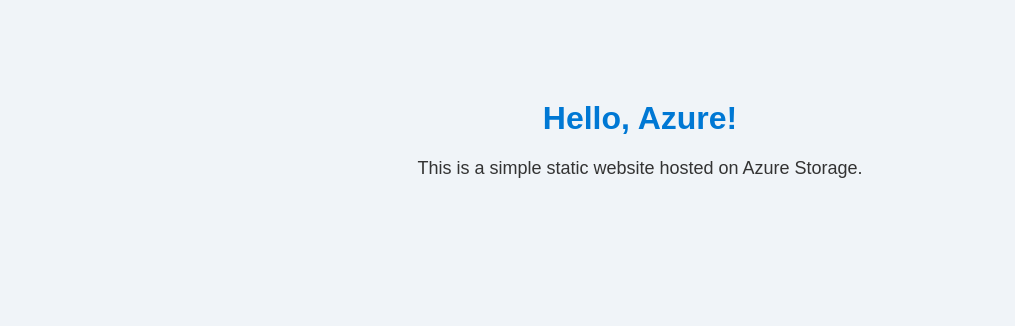
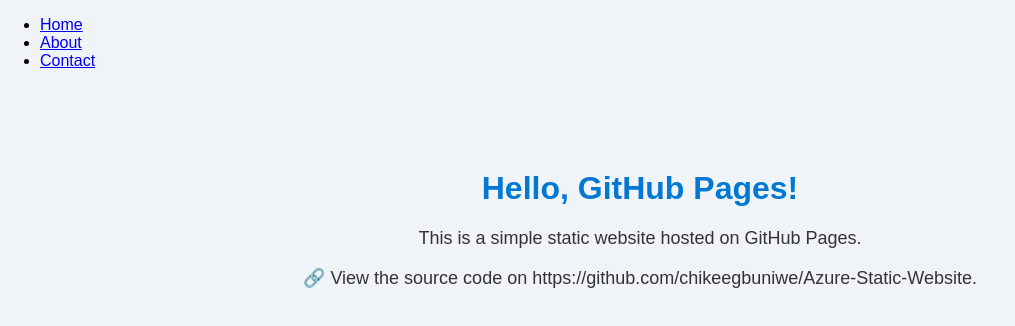
Before and after one commit to ChikeEgbuniwe/Azure-Static-Website, a plain HTML site: page index.html in a window 1280 px wide. Shown: the whole page, without its empty margins (0-1015 px from the left). Drawn offline with Linux system fonts and the light colour scheme.

Commit message:
Add files via upload

```diff
--- a/index.html
+++ b/index.html
@@ -1,15 +1,24 @@
+
 
 <!DOCTYPE html>
 <html lang="en">
 <head>
     <meta charset="UTF-8">
-    <title>Welcome to My Azure Static Website</title>
+    <title>Welcome to My GitHub Pages Website</title>
     <link rel="stylesheet" href="styles.css">
 </head>
 <body>
+    <nav>
+        <ul>
+            <li><a href="index.html">Home</a></li>
+            <li><a href="about.html">About</a></li>
+            <li><a href="contact.html">Contact</a></li>
+        </ul>
+    </nav>
     <div class="container">
-        <h1>Hello, Azure!</h1>
-        <p>This is a simple static website hosted on Azure Storage.</p>
+        <h1>Hello, GitHub Pages!</h1>
+        <p>This is a simple static website hosted on GitHub Pages.</p>
+        <p>🔗 View the source code on https://github.com/chikeegbuniwe/Azure-Static-Website.</p>
     </div>
 </body>
 </html>
```
